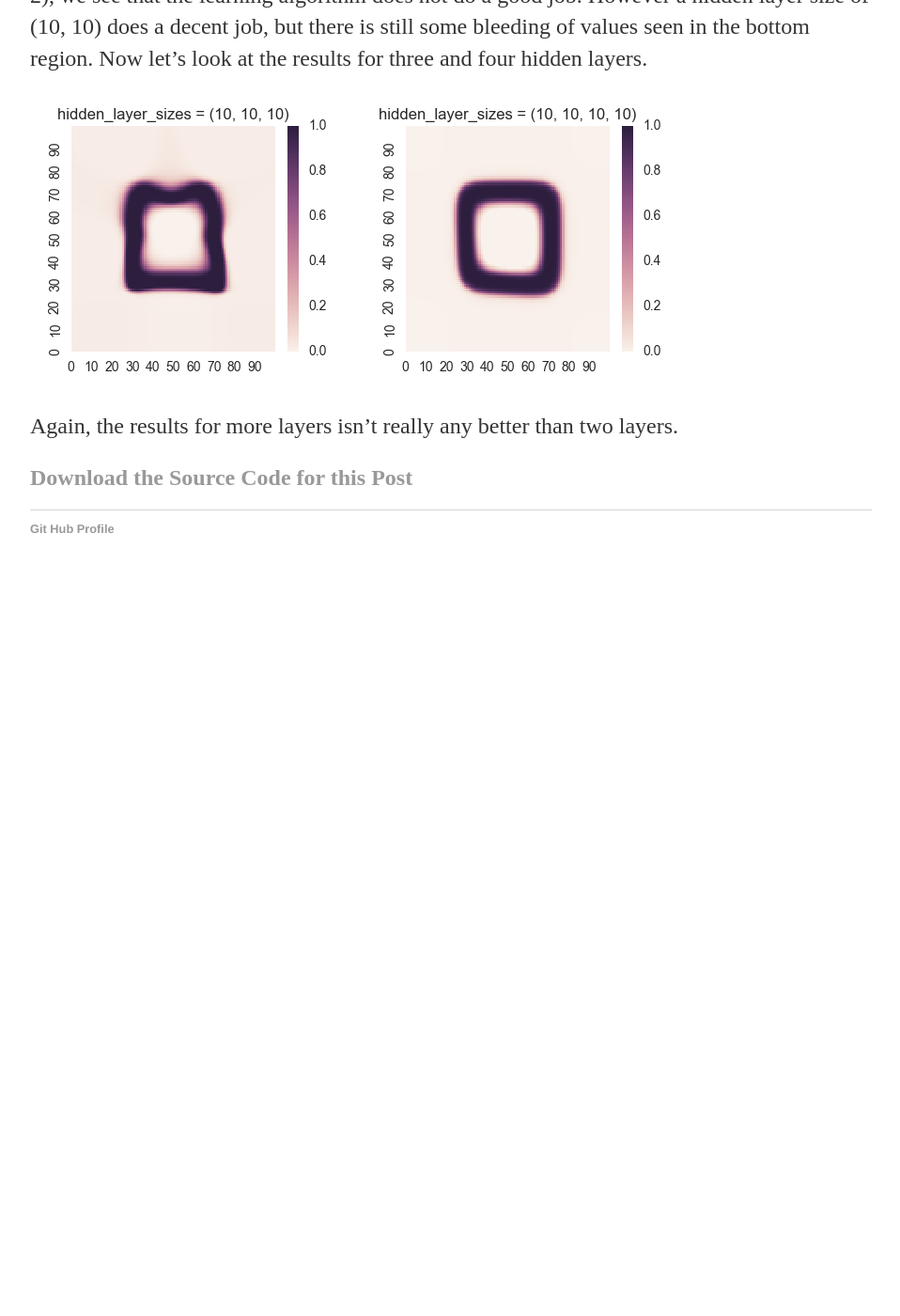
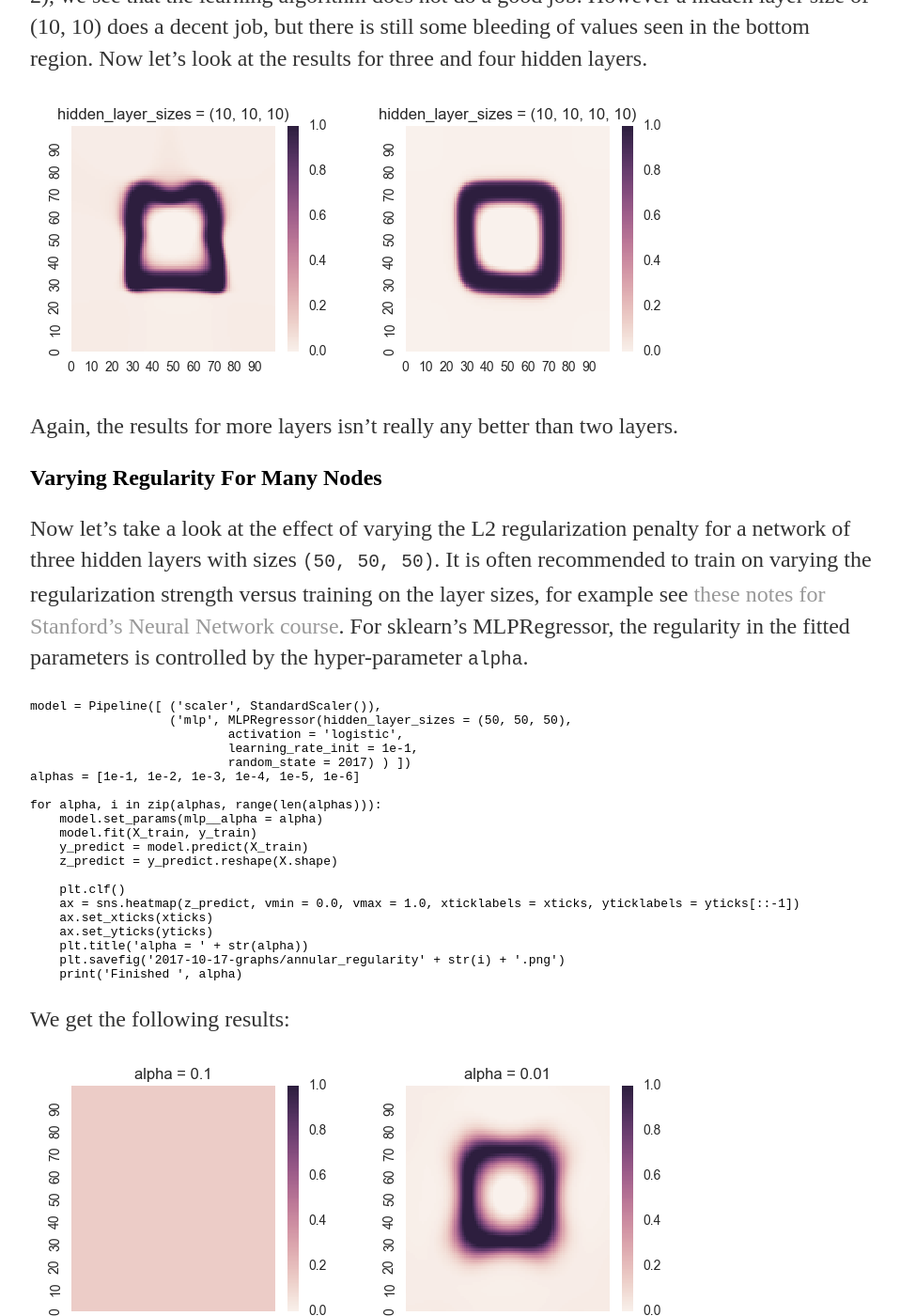
Before and after one commit to MatthewMcGonagle/MatthewMcGonagle.github.io, a Jekyll site: the page built from _posts/2017-10-17-LearningShapesMLP.md, in a window 1280 px wide and 1400 px high, scrolled down 13376 px. Shown: the whole window at 94% size, without its empty margins (160-1118 px from the left). Built offline with Jekyll 4.4.1, drawn with Linux system fonts in a browser that asks for light colours; before the commit the page ends 14006 px from its top, so only the background shows below that; some of the changed text lies outside the part shown.

Commit message:
Added section on varying the regularization hyper-parameter. This is typically preferred to varying the number of nodes and hidden layers.

````diff
--- a/_posts/2017-10-17-LearningShapesMLP.md
+++ b/_posts/2017-10-17-LearningShapesMLP.md
@@ -292,4 +292,41 @@
 
 Again, the results for more layers isn't really any better than two layers.
 
+## Varying Regularity For Many Nodes
+
+Now let's take a look at the effect of varying the L2 regularization penalty for a network of three hidden layers with sizes `(50, 50, 50)`. It is often recommended to train on varying the regularization strength versus training on the layer sizes, for example see [these notes for Stanford's Neural Network course](https://cs231n.github.io/neural-networks-1/).
+For sklearn's MLPRegressor, the regularity in the fitted parameters is controlled by the hyper-parameter `alpha`.
+``` python
+model = Pipeline([ ('scaler', StandardScaler()),
+                   ('mlp', MLPRegressor(hidden_layer_sizes = (50, 50, 50),
+                           activation = 'logistic',
+                           learning_rate_init = 1e-1,
+                           random_state = 2017) ) ])
+alphas = [1e-1, 1e-2, 1e-3, 1e-4, 1e-5, 1e-6]
+
+for alpha, i in zip(alphas, range(len(alphas))):
+    model.set_params(mlp__alpha = alpha)
+    model.fit(X_train, y_train)
+    y_predict = model.predict(X_train)
+    z_predict = y_predict.reshape(X.shape)
+
+    plt.clf()
+    ax = sns.heatmap(z_predict, vmin = 0.0, vmax = 1.0, xticklabels = xticks, yticklabels = yticks[::-1])
+    ax.set_xticks(xticks)
+    ax.set_yticks(yticks)
+    plt.title('alpha = ' + str(alpha))
+    plt.savefig('2017-10-17-graphs/annular_regularity' + str(i) + '.png')
+    print('Finished ', alpha)
+```
+We get the following results:
+
+![Picture For Regularity alpha0]({{site . url}}/assets/2017-10-17-graphs/annular_regularity0.png)
+![Picture For Regularity alpha1]({{site . url}}/assets/2017-10-17-graphs/annular_regularity1.png)
+![Picture For Regularity alpha2]({{site . url}}/assets/2017-10-17-graphs/annular_regularity2.png)
+![Picture For Regularity alpha3]({{site . url}}/assets/2017-10-17-graphs/annular_regularity3.png)
+![Picture For Regularity alpha4]({{site . url}}/assets/2017-10-17-graphs/annular_regularity4.png)
+![Picture For Regularity alpha5]({{site . url}}/assets/2017-10-17-graphs/annular_regularity5.png)
+
+For too much regularity, i.e. `alpha = 0.1`, we don't get convergence. For too little regularity, e.g. `alpha = 1e-6`, we get bleeding of values to the region outside of the geometric shape.
+
 ## [Download the Source Code for this Post]( {{ site . url }}/assets/2017-10-17-LearningShapesMLP.py)
````
Also changed, not shown: assets/2017-10-17-LearningShapesMLP.py (+25 -0 lines), assets/2017-10-17-graphs/annular_regularity0.png (added), assets/2017-10-17-graphs/annular_regularity1.png (added), assets/2017-10-17-graphs/annular_regularity2.png (added), assets/2017-10-17-graphs/annular_regularity3.png (added), assets/2017-10-17-graphs/annular_regularity4.png (added), assets/2017-10-17-graphs/annular_regularity5.png (added).
